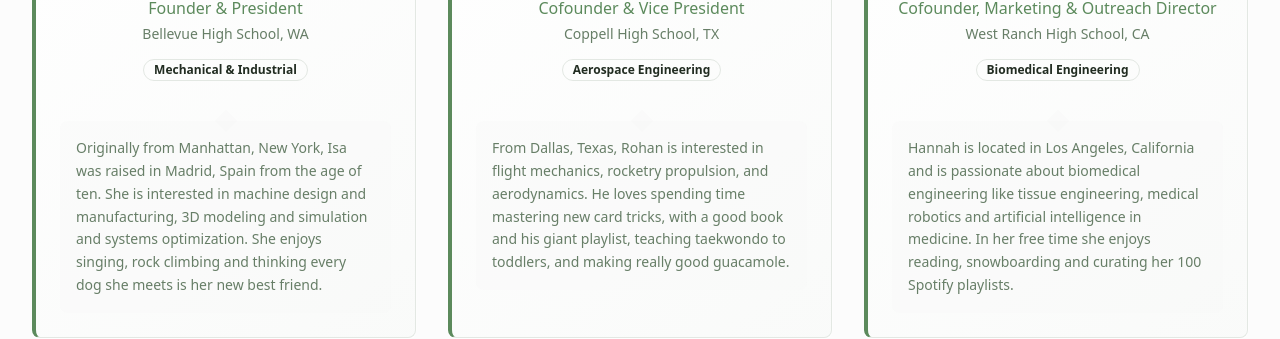
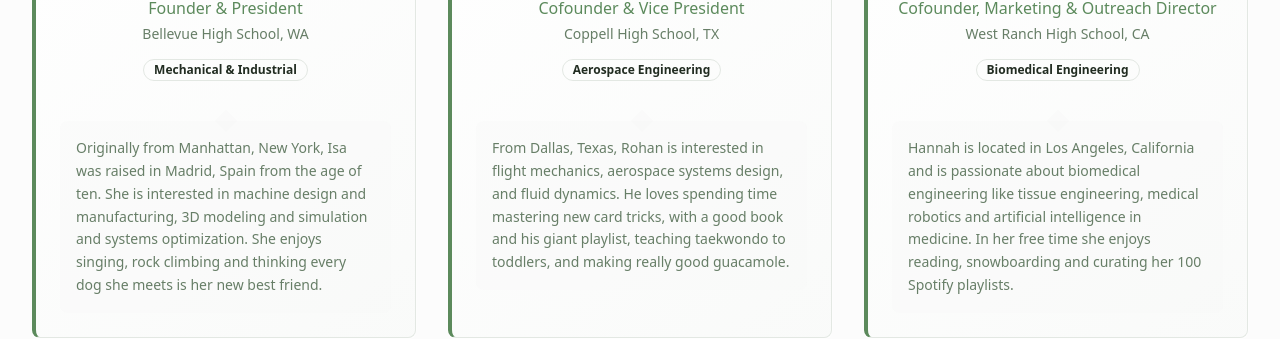
Before and after one commit to Neetuj/sage-mentor-connect, a React (Vite) app: page / in a window 1280 px wide. Shown: the part 2100-2439 px from the top of the page. Built offline with nearby package versions, Linux system fonts and the light colour scheme; no server answers; the database is empty.

Commit message:
Update Rohan's tutor bio

```diff
--- a/src/components/About.tsx
+++ b/src/components/About.tsx
@@ -23,7 +23,7 @@ const About = () => {
       role: "Cofounder & Vice President",
       school: "Coppell High School, TX",
       expertise: "Aerospace Engineering",
-      bio: "From Dallas, Texas, Rohan is interested in flight mechanics, rocketry propulsion, and aerodynamics. He loves spending time mastering new card tricks, with a good book and his giant playlist, teaching taekwondo to toddlers, and making really good guacamole. "
+      bio: "From Dallas, Texas, Rohan is interested in flight mechanics, aerospace systems design, and fluid dynamics. He loves spending time mastering new card tricks, with a good book and his giant playlist, teaching taekwondo to toddlers, and making really good guacamole. "
     },
     {
       name: "Hannah Shin",
```
